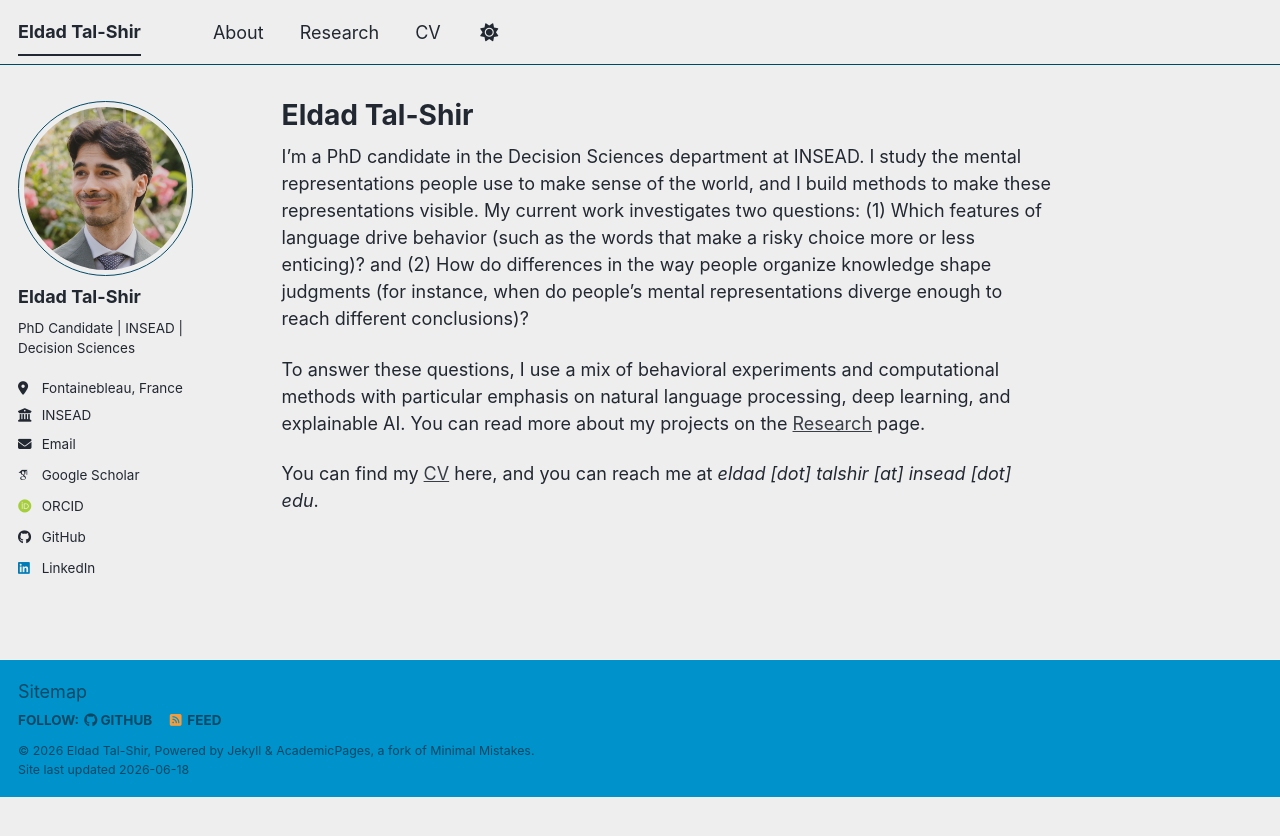
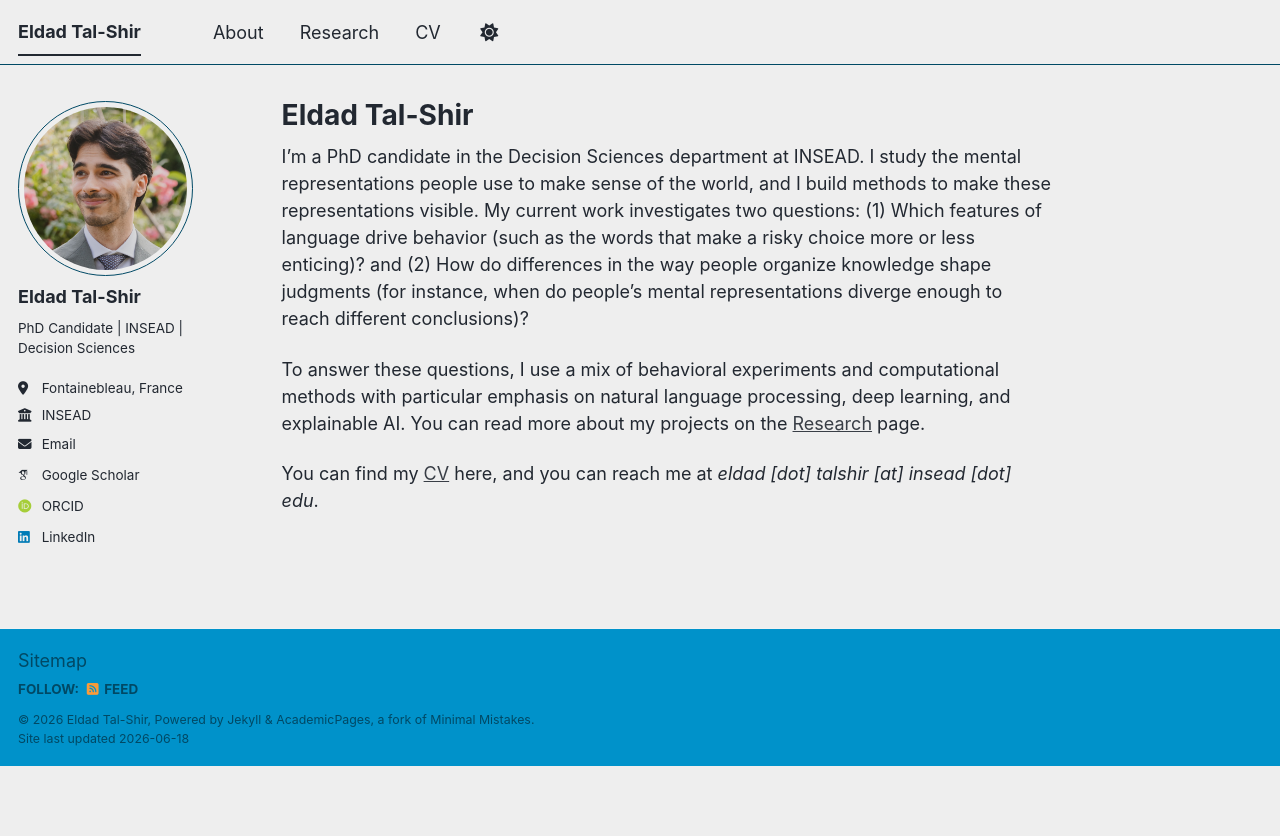
Before and after one commit to EldadTalShir/eldadtalshir.github.io, a Jekyll site: the page built from _pages/about.md, in a window 1280 px wide. Shown: the top 836 px of the page. Built offline with Jekyll 4.4.1, drawn with Linux system fonts in a browser that asks for light colours; some web fonts are replaced; a script bundle is joined from its source files by our own code; library files that are not in the unit come from our copies.

Commit message:
Update _config.yml

```diff
--- a/_config.yml
+++ b/_config.yml
@@ -51,7 +51,7 @@ author:
   bitbucket        : # Username - Update with your username on the site
   codepen          : # Username
   dribbble         : # Username
-  github           : "EldadTalShir"
+  github           : #"EldadTalShir"
   kaggle           : # Username
   stackoverflow    : # User number or user number and name (i.e., use "1" or "1/jeff-atwood")
 
```
